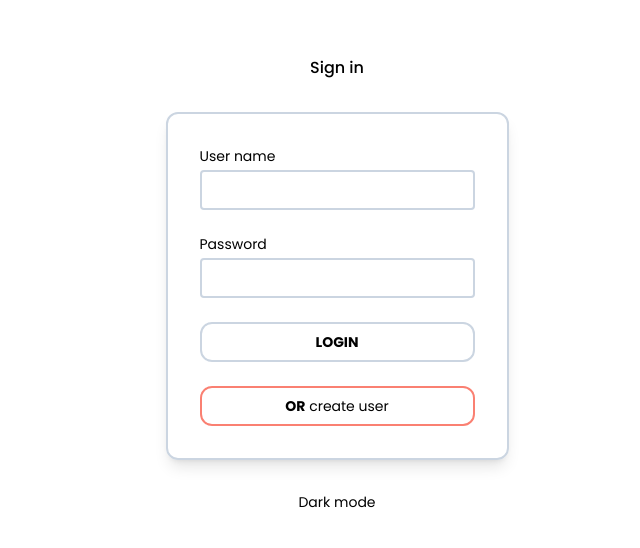
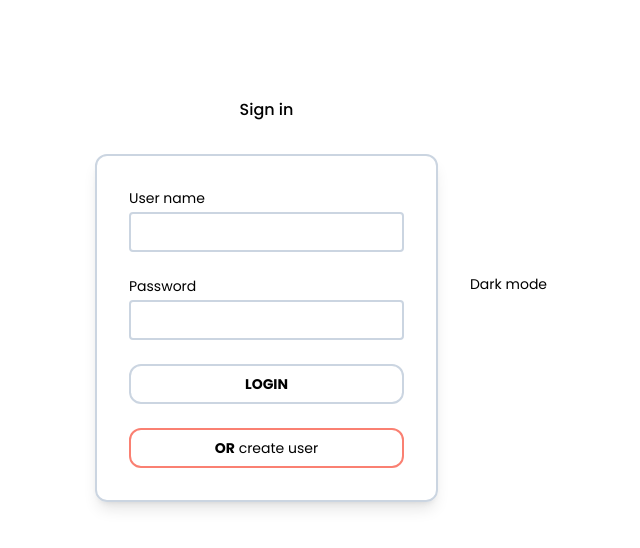
Before and after one commit to Noroff-FEU-Assignments/project-exam-2-PythonMasterAlexander, a React (Create React App) app: page / in a window 1280 px wide. Shown: the part 116-664 px from the top of the page, without its empty margins (303-943 px from the left). Built offline with nearby package versions, Linux system fonts and the light colour scheme.

Commit message:
Adds a new section with an img element that will contain the image on desktop and tablet version. Made the landing page responsive by adding lg:flex-row class

```diff
--- a/src/pages/LandingPage/index.tsx
+++ b/src/pages/LandingPage/index.tsx
@@ -2,11 +2,10 @@ import { Link } from "react-router-dom";
 export default function LandingPage() {
   return (
     <>
-      <main className="flex flex-col items-center justify-center h-screen text-sm">
+      <main className="flex flex-col xl:flex-row items-center justify-center h-screen text-sm">
+        <section></section>
         <section>
-          <h2 className="my-8 text-base font-medium">Sign in</h2>
-        </section>
-        <section>
+          <h2 className="text-center my-8 text-base font-medium">Sign in</h2>
           <div className="p-8 rounded-xl border-2 border-[#cbd5e1] shadow-lg">
             <div>
               <label className="block">User name</label>
@@ -28,6 +27,9 @@ export default function LandingPage() {
             </div>
           </div>
         </section>
+        <section>
+          <img />
+        </section>
         <div className="m-8">
           <span>Dark mode</span>
           <span>
```
Also changed, not shown: src/tailwind.css, 1 other file (tests, documents, lock files or other folders).
